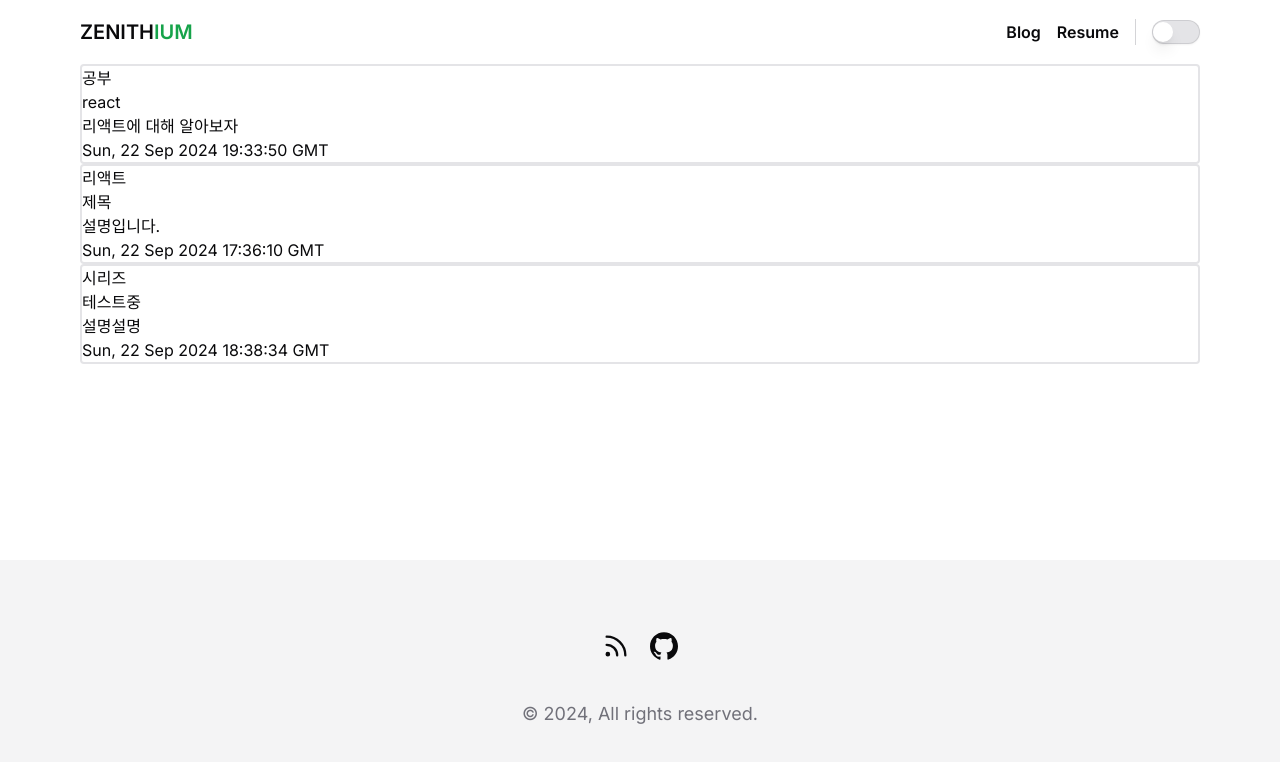
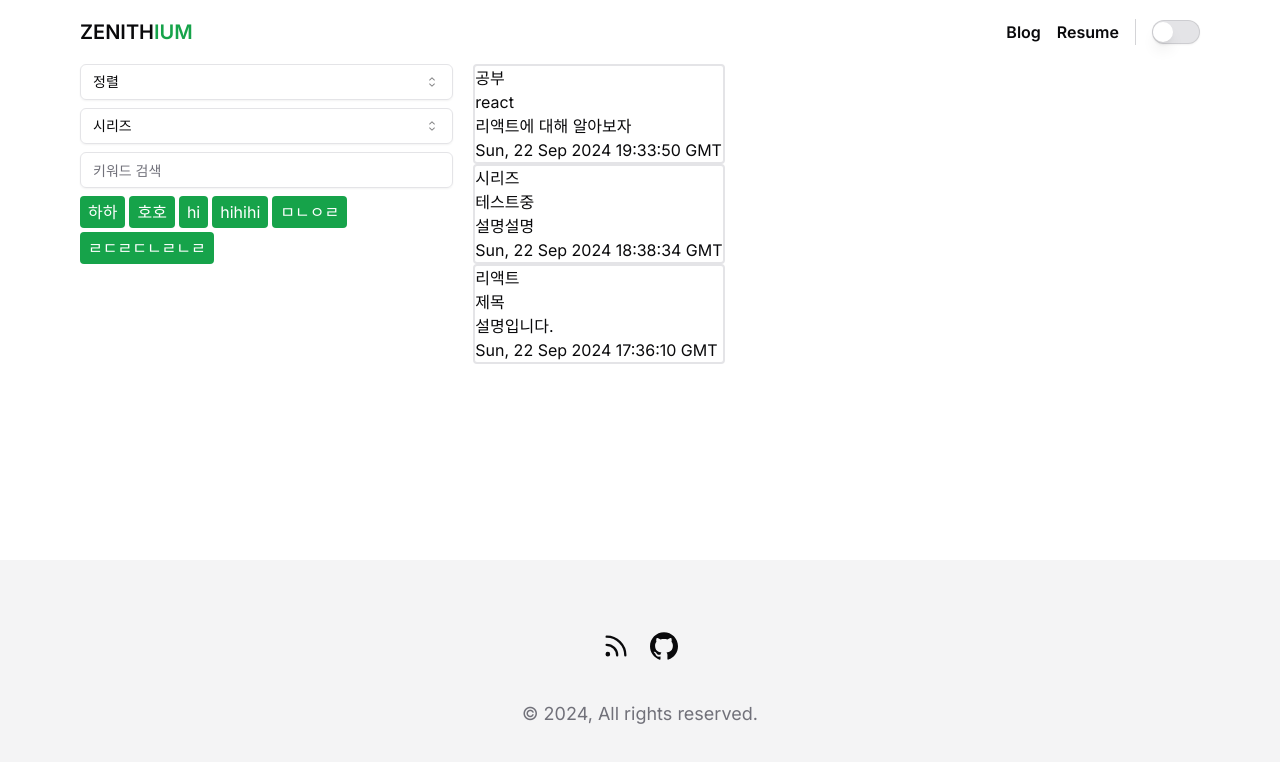
Before and after one commit to cdm1263/Zenithium, a Next.js app: page /blog in a window 1280 px wide. Shown: the top 762 px of the page. Built offline with nearby package versions, Linux system fonts and the light colour scheme.

Commit message:
feat: blog 페이지에 Filter 적용 및 필터링 된 데이터 적용

```diff
--- a/src/app/blog/page.tsx
+++ b/src/app/blog/page.tsx
@@ -1,21 +1,30 @@
 import PostLists from "@/components/PostLists";
-import { getAllPosts } from "./utils";
+import { getAllTagsAndSeries } from "./utils";
 import Inner from "@/components/Inner";
+import Filter from "@/components/Filter";
+import { filterPosts } from "./action";
 
 export const metadata = {
   title: "Blog - 개발 블로그 Zenithium",
   description: "To Zenith, 최고의 개발자를 향해",
 };
 
-const Page = () => {
-  // TODO: 날짜순 정렬해야됨
-  const posts = getAllPosts();
+type Props = {
+  searchParams: { [key: string]: string };
+};
+
+export const revalidate = 0;
+
+const Page = async ({ searchParams }: Props) => {
+  const { series, tag: tags, search, sort } = searchParams;
+  const filteredPosts = await filterPosts({ series, tags, search, sort });
+  const { allTags, allSeries } = getAllTagsAndSeries();
+
   return (
     <section>
-      <Inner>
-        <div className="grid">
-          <PostLists posts={posts} />
-        </div>
+      <Inner className="flex flex-col lg:flex-row gap-5">
+        <Filter tags={allTags} series={allSeries} />
+        <PostLists posts={filteredPosts} />
       </Inner>
     </section>
   );
```
